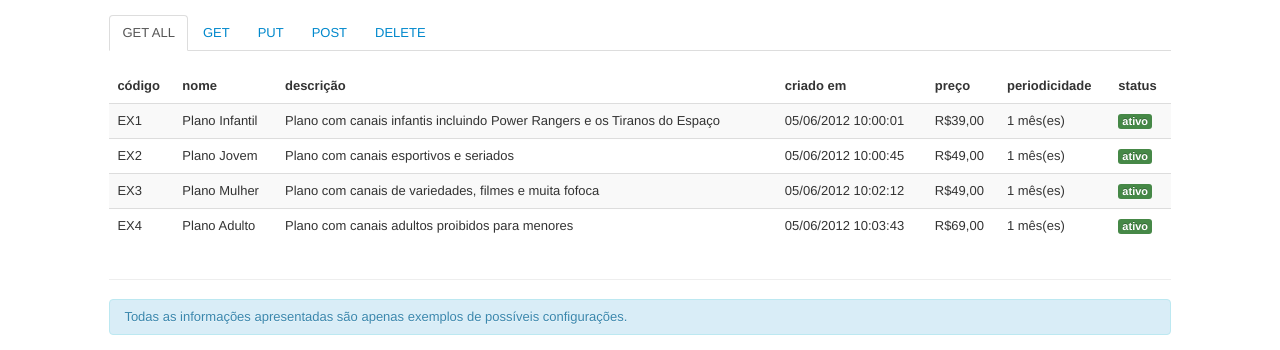
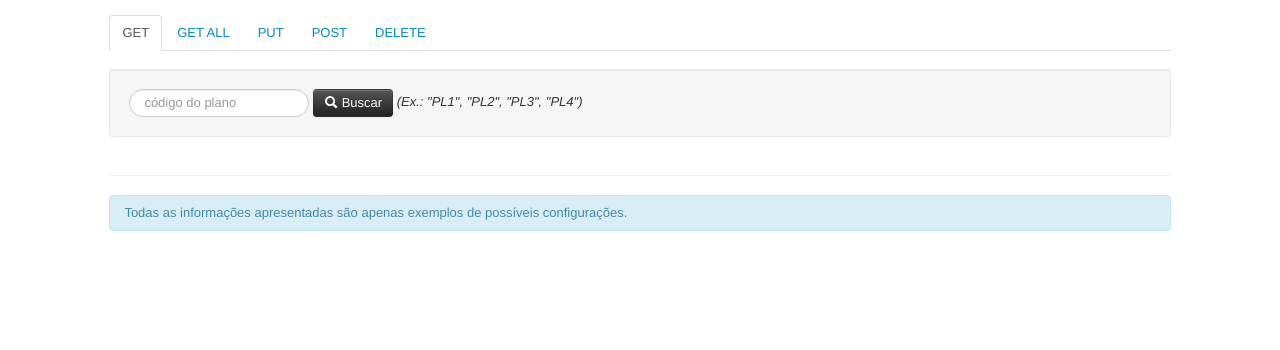
Before and after one commit to maurokobayashi/playmoip, a plain HTML site: page planos.html in a window 1280 px wide. Shown: the part 173-523 px from the top of the page. Drawn offline with Linux system fonts and the light colour scheme.

Commit message:
alterando a ordem das tabs

```diff
--- a/planos.html
+++ b/planos.html
@@ -96,8 +96,8 @@
 				<div id="page-body">
 
 					<ul id="tabsPlanosHeader" class="nav nav-tabs">
+						<li><a href="#get" data-toggle="tab">GET</a></li>
 						<li><a href="#getAll" data-toggle="tab">GET ALL</a></li>
-						<li><a href="#get" data-toggle="tab">GET</a></li>
 						<li><a href="#put" data-toggle="tab">PUT</a></li>
 						<li><a href="#post" data-toggle="tab">POST</a></li>
 						<li><a href="#delete" data-toggle="tab">DELETE</a></li>
@@ -105,12 +105,27 @@
 
 					<div id="tabsPlanosBody" class="tab-content">
 
+						<div class="tab-pane fade" id="get">
+
+							<div id="frmGetPlano" class="well form-search">
+								<input id="inputGetPlano" type="text" class="input-medium search-query" placeholder="c&oacute;digo do plano">
+								<a id="btnGetPlano" class="btn btn-inverse">
+									<i class="icon-search icon-white"></i> Buscar
+								</a>
+								<i>(Ex.: "PL1", "PL2", "PL3", "PL4")</i>
+							</div>
+
+							<div id="getResult">
+								<div id="waiting"></div>
+							</div>
+
+						</div>
+
 						<div class="tab-pane" id="getAll">
 
 							<div id="getAllResult">
 
 								<div id="waiting"></div>
-
 								<table class="table table-striped">
 									<thead>
 										<tr>
@@ -146,47 +161,9 @@
 												<span class="label label-success">ativo</span>
 											</td>
 										</tr>
-										<tr>
-											<td>EX3</td>
-											<td>Plano Mulher</td>
-											<td>Plano com canais de variedades, filmes e muita fofoca</td>
-											<td>05/06/2012 10:02:12</td>
-											<td>R$49,00</td>
-											<td>1 m&ecirc;s(es)</td>
-											<td>
-												<span class="label label-success">ativo</span>
-											</td>
-										</tr>
-										<tr>
-											<td>EX4</td>
-											<td>Plano Adulto</td>
-											<td>Plano com canais adultos proibidos para menores</td>
-											<td>05/06/2012 10:03:43</td>
-											<td>R$69,00</td>
-											<td>1 m&ecirc;s(es)</td>
-											<td>
-												<span class="label label-success">ativo</span>
-											</td>
-										</tr>
 									</tbody>
 								</table>
 							</div>
-						</div>
-
-						<div class="tab-pane fade" id="get">
-
-							<div id="frmGetPlano" class="well form-search">
-								<input id="inputGetPlano" type="text" class="input-medium search-query" placeholder="c&oacute;digo do plano">
-								<a id="btnGetPlano" class="btn btn-inverse">
-									<i class="icon-search icon-white"></i> Buscar
-								</a>
-								<i>(Ex.: "PL1", "PL2", "PL3", "PL4")</i>
-							</div>
-
-							<div id="getResult">
-								<div id="waiting"></div>
-							</div>
-
 						</div>
 
 						<div class="tab-pane fade" id="put">
```
